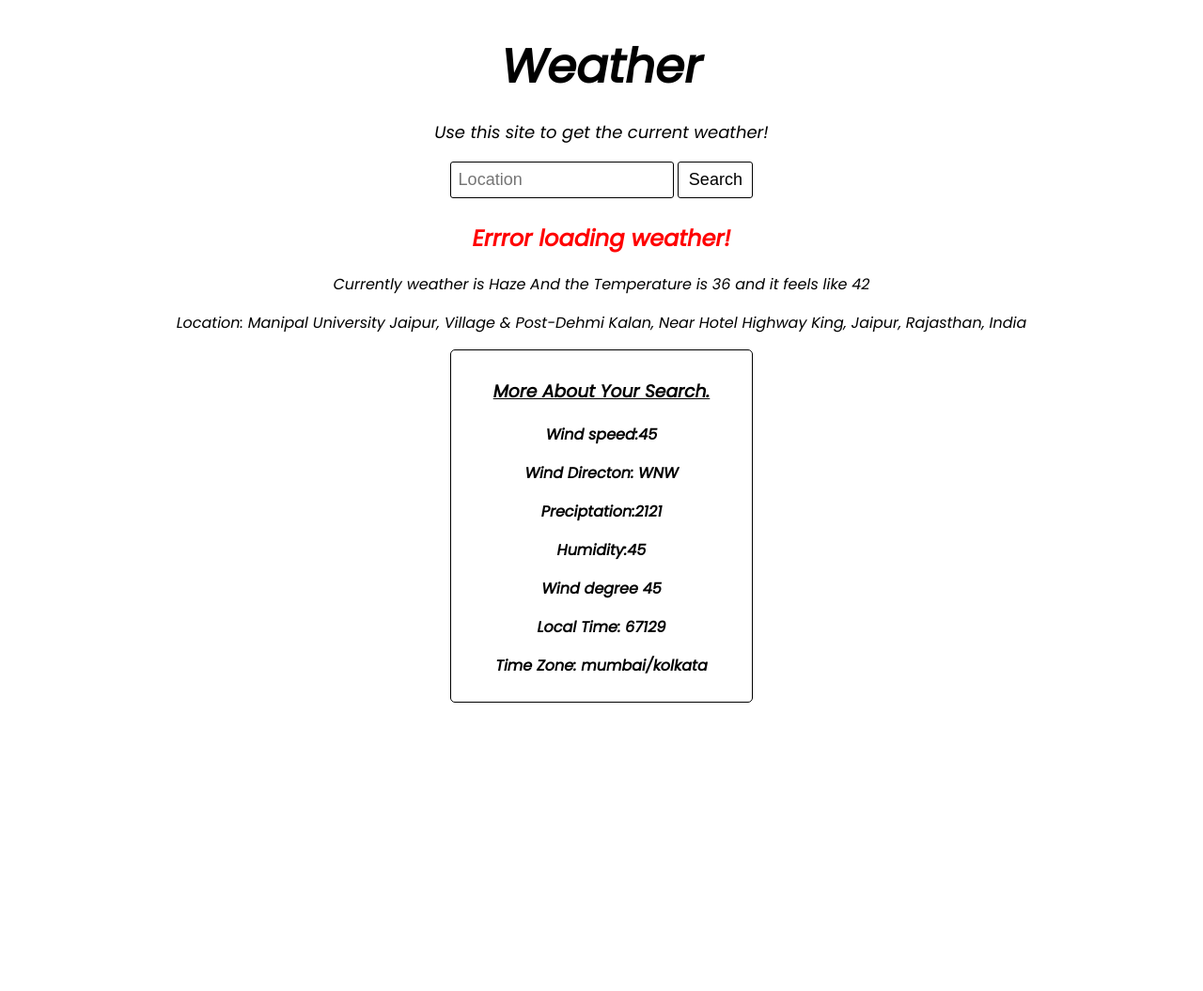
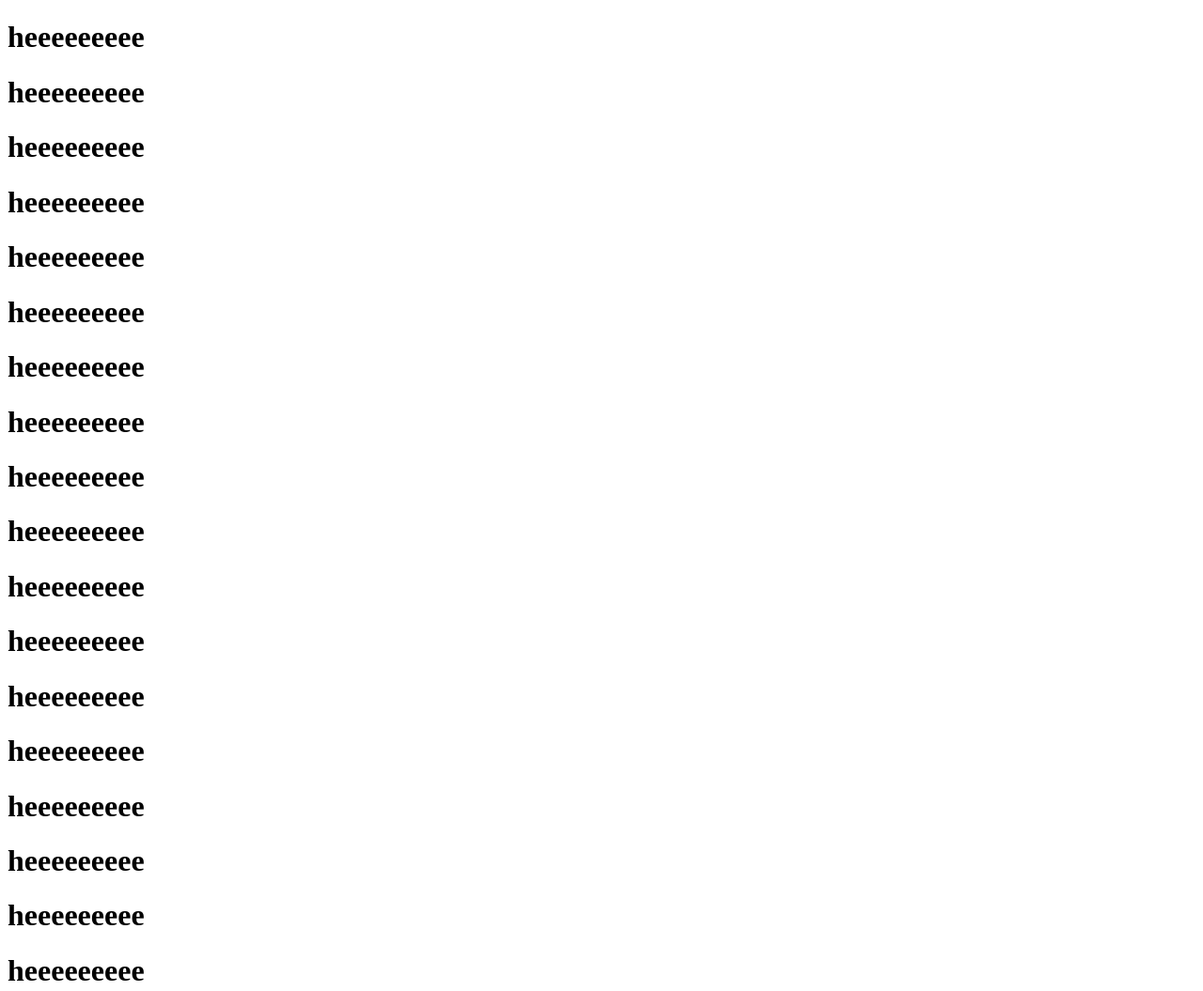
Before and after one commit to uday-kiran77/pages-test, a plain HTML site: page index.html in a window 1280 px wide. Shown: the top 1055 px of the page at 94% size. Before the commit the page ends 800 px from the top, so only its background shows below. Drawn offline with nearby package versions, Linux system fonts and the light colour scheme.

Commit message:
Update index.html

```diff
--- a/index.html
+++ b/index.html
@@ -4,112 +4,83 @@
     <meta charset="UTF-8">
     <meta http-equiv="X-UA-Compatible" content="IE=edge">
     <meta name="viewport" content="width=device-width, initial-scale=1.0">
-    <title>Node-Weather App</title>
-    <link rel="preconnect" href="https://fonts.googleapis.com">
-<link rel="preconnect" href="https://fonts.gstatic.com" crossorigin>
-<link href="https://fonts.googleapis.com/css2?family=Poppins:ital@1&display=swap" rel="stylesheet">
+    <title>Document</title>
+    <script src="https://code.jquery.com/jquery-3.6.0.min.js"></script>
     <style>
-        body{
-            height: auto;
-            background: url(/test/cloud.jpg);
-            background-repeat: no-repeat;
-  background-size: 100% 100%;
-            margin: 0;
-            overflow: scroll;
-            text-align: center;
-            font-family: 'Poppins', sans-serif;
-            -webkit-touch-callout: none; /* iOS Safari */
-    -webkit-user-select: none; /* Safari */
-     -khtml-user-select: none; /* Konqueror HTML */
-       -moz-user-select: none; /* Firefox */
-        -ms-user-select: none; /* Internet Explorer/Edge */
-            user-select: none; /* Non-prefixed version, currently
-                                  supported by Chrome and Opera */
-        }
-        .weather{
-
-              border:1px solid black;
-            border-radius: 5px;
-            width:300px;
-            height:auto;
-            text-align: center;
-            padding: 10px;
-            margin: auto;
-            display: hidden;
-        }
-        h1{
-            font-size: 50px;
-            margin-bottom: 0px;
-        }
-        .main-text{
-            font-size: 18px;
-        }
-        .desc-text{
-            padding: 0px 20px;
-        }
-        #error{
-            color:red;
-            font-weight: bold;
-        }
-        form{
-            margin-bottom: 25px;
-        }
-        input{
-            width:220px;
-            padding: 8px;
-            font-size: 18px;
-            border-radius: 3px;
-            border-right: none;
-            border: 1px solid black;
-            margin: 0;
-        }
-
-        button{
-            width:80px;
-            margin: 0px;
-            padding: 8px;
-            background-color: #fff;
-            border-radius:3px;
-            border:1px solid black;
-            font-size: 18px;
-            cursor: pointer;
-        }
-        .weather>h3{
-            text-decoration: underline;
-        }
+      @media print {
+    html, body {
+       display: none;  /* hide whole page */
+    }
+}
     </style>
 </head>
 <body>
-    <div class="img">
-    </div>
-    <h1>Weather</h1>
+    <h1>heeeeeeeee</h1>
+    <h1>heeeeeeeee</h1>
+    <h1>heeeeeeeee</h1>
+    <h1>heeeeeeeee</h1>
+    <h1>heeeeeeeee</h1>
+    <h1>heeeeeeeee</h1>
+    <h1>heeeeeeeee</h1>
+    <h1>heeeeeeeee</h1>
+    <h1>heeeeeeeee</h1>
+    <h1>heeeeeeeee</h1>
+    <h1>heeeeeeeee</h1>
+    <h1>heeeeeeeee</h1>
+    <h1>heeeeeeeee</h1>
+    <h1>heeeeeeeee</h1>
+    <h1>heeeeeeeee</h1>
+    <h1>heeeeeeeee</h1>
+    <h1>heeeeeeeee</h1>
+    <h1>heeeeeeeee</h1>
+    <h1>heeeeeeeee</h1>
+    <h1>heeeeeeeee</h1>
+    <h1>heeeeeeeee</h1>
+    <h1>heeeeeeeee</h1>
+    <h1>heeeeeeeee</h1>
+    <h1>heeeeeeeee</h1>
+    <h1>heeeeeeeee</h1>
+    <h1>heeeeeeeee</h1>
+    <h1>heeeeeeeee</h1>
+    <h1>heeeeeeeee</h1>
+    <h1>heeeeeeeee</h1>
+    <h1>heeeeeeeee</h1>
+    <h1>heeeeeeeee</h1>
+    <script>
 
-    <p class="main-text">Use this site to get the current weather!</p>
-    <form action="">
-        <input type="text" placeholder="Location" id='location'>
-        <button>Search</button>
-    </form>
-    <h2 id="error">Errror loading weather!</h2>
+  var isNS = (navigator.appName == "Netscape") ? 1 : 0;
 
+if(navigator.appName == "Netscape") document.captureEvents(Event.MOUSEDOWN||Event.MOUSEUP);
 
+function mischandler(){
+return false;
+}
 
-   <p id="messageOne" class="desc-text">Currently weather is Haze And the Temperature is 36 and it feels like 42</p>
-    <p id='messageTwo' class="desc-text">Location: Manipal University Jaipur, Village & Post-Dehmi Kalan, Near Hotel Highway King, Jaipur, Rajasthan, India</p>
+function mousehandler(e){
+var myevent = (isNS) ? e : event;
+var eventbutton = (isNS) ? myevent.which : myevent.button;
+if((eventbutton==2)||(eventbutton==3)) return false;
+}
+document.oncontextmenu = mischandler;
+document.onmousedown = mousehandler;
+document.onmouseup = mousehandler;
+var isCtrl = false;
+document.onkeyup=function(e)
+{
+if(e.which == 17)
+isCtrl=false;
+}
 
-
-
-    <div class="weather">
-        <h3>More About Your Search.</h3>
-        <b>
-        <p id="wind_speed">Wind speed:45</p>
-        <p id="wind_dir">Wind Directon: WNW</p>
-        <p id="precip"> Preciptation:2121</p>
-        <p id="humidity">Humidity:45</p>
-        <p id="wind_degree">Wind degree 45</p>
-        <p id="local_time"> Local Time: 67129</p>
-        <p id="time_zone"> Time Zone: mumbai/kolkata</p>
-        </b>
-
-    </div>
+document.onkeydown=function(e)
+{
+if(e.which == 17)
+isCtrl=true;
+if(((e.which == 85) || (e.which == 117) || (e.which == 65) || (e.which == 97) || (e.which == 67) || (e.which == 99)) && isCtrl == true)
+{
+// alert(‘Keyboard shortcuts are cool!’);
+return false;
+}
+}
+    </script>
 </body>
 </html>
```
